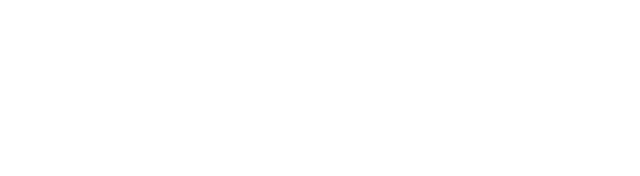
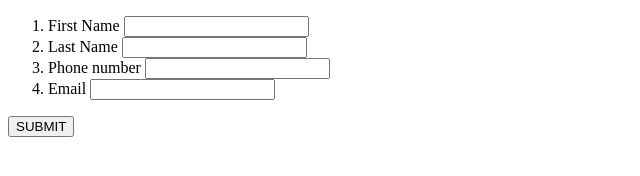
Before and after one commit to ivers1/Javascript_ma3, a plain HTML site: page index.html in a window 1280 px wide. Shown: the whole page, without its empty margins (0-640 px from the left). Drawn offline with Linux system fonts and the light colour scheme.

Commit message:
Add files via upload

```diff
--- a/index.html
+++ b/index.html
@@ -3,10 +3,32 @@
 <head>
     <meta charset="UTF-8">
     <meta name="viewport" content="width=device-width, initial-scale=1.0">
-    <title>JavaScript - MA03 - Question 2</title>
+    <title>JavaScript - MA03 - Question 1</title>
+    </head>
 <body>
 
-
+<!--Contact Form-->
+<form name="form" action="#" onsubmit="required()">
+    <ol>
+    <li class="group">
+        <label for="firstname">First Name</label>
+        <input type="text" name="name1"  id="firstname" type="submit" />
+        </li>
+        <li class="group">
+        <label for="lastname">Last Name</label>
+        <input type="text" name="name2"  id="lastname" />
+        </li>
+        <li class="group">
+        <label for="telephone">Phone number</label>
+        <input type="text" pattern="[0-9]{8}" name="Phonenumber" id="telephone" />
+        </li>
+        <li class="group">
+        <label for="email">Email</label>
+        <input type="email" pattern="[a-zA-Z0-9._-]+@[a-zA-Z0-9.-]+\.[a-zA-Z]{2,4}$" name="email" id="email" />
+        </li>
+        </ol>
+    <button type="submit">SUBMIT</button>
+    </form>
 
 <script src="script.js"></script>
 </body>
--- a/script.js
+++ b/script.js
@@ -1 +1,15 @@
-//Console.log out elements in JSON file
+//Use RegEx to validate form
+function required()
+{
+var empt = document.form.name1.name2;
+if (empt === "")
+{
+alert("Please input a Value");
+return false;
+}
+else
+{
+alert("Please input first and last name");
+return true;
+}
+}
```
